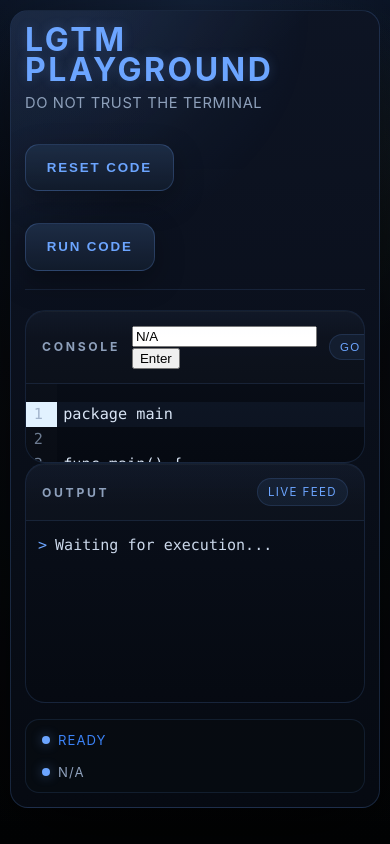
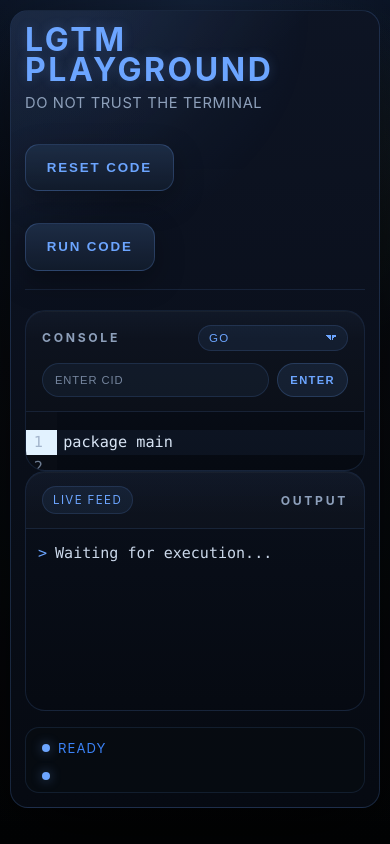
Before and after one commit to mrlouf/ft_lgtm, a React (Vite) app in the folder frontend/: page / in a window 390 px wide. Built offline with nearby package versions, Linux system fonts and the light colour scheme.

Commit message:
display CID in the GUI when run is successful, fetch and load a snippet from a valid CID

```diff
--- a/frontend/src/App.tsx
+++ b/frontend/src/App.tsx
@@ -17,7 +17,7 @@ export default function App() {
     const [output, setOutput] = useState("Waiting for execution...");
     const [status, setStatus] = useState<Status>("Ready");
     const [resetVersion, setResetVersion] = useState(0);
-    const [cid, setCid] = useState("N/A");
+    const [cid, setCid] = useState("");
 
     function handleStatusChange(nextStatus: Status, nextCid: string) {
         setStatus(nextStatus);
@@ -30,7 +30,7 @@ export default function App() {
         setOutput("Waiting for execution...");
         setStatus("Ready");
         setResetVersion((value) => value + 1);
-        setCid("N/A");
+        setCid("");
     }
 
     function handleEnterCID(nextCid: string) {
@@ -67,7 +67,7 @@ export default function App() {
         setOutput("Waiting for execution...");
         setStatus("Ready");
         setResetVersion((value) => value + 1);
-        setCid("N/A");
+        setCid("");
     }
 
     return (
--- a/frontend/src/components/RunButton.tsx
+++ b/frontend/src/components/RunButton.tsx
@@ -10,7 +10,7 @@ type RunButtonProps = {
 
 export default function RunButton({ code, language, onResult, onStatusChange }: RunButtonProps) {
     function handleRun() {
-        onStatusChange("Running", "N/A");
+        onStatusChange("Running", "");
         onResult("Running code...");
 
         fetch("/api/run", {
@@ -30,7 +30,7 @@ export default function RunButton({ code, language, onResult, onStatusChange }:
 
                 if (data.status === "failed") {
 
-                    onStatusChange("Error", "N/A");
+                    onStatusChange("Error", "");
                     onResult(`Error: ${data.error}`);
 
                 } else {
@@ -46,7 +46,7 @@ export default function RunButton({ code, language, onResult, onStatusChange }:
                         onResult(resultOutput);
                     }
 
-                    const sourceCid = data.source_cid || "N/A";
+                    const sourceCid = data.source_cid || "";
                     console.log("Source CID:", sourceCid);
                     onStatusChange("Completed", sourceCid);
 
@@ -55,7 +55,7 @@ export default function RunButton({ code, language, onResult, onStatusChange }:
             })
             .catch((error) => {
                 console.error("Error running code:", error);
-                onStatusChange("Error", "N/A");
+                onStatusChange("Error", "");
                 onResult(`Error running code: ${error.message}`);
             });
     }
--- a/frontend/src/styles/app.css
+++ b/frontend/src/styles/app.css
@@ -165,6 +165,10 @@ body::after {
     border-bottom: 1px solid rgba(108, 165, 255, 0.12);
     background: rgba(255, 255, 255, 0.015);
     flex: 0 0 auto;
+}
+
+.editor-panel .panel-head {
+    flex-wrap: wrap;
 }
 
 .panel-title {
@@ -375,19 +379,107 @@ body::after {
 .language-select {
     appearance: none;
     cursor: pointer;
-    min-width: 138px;
-    padding-right: 28px;
+    min-width: 150px;
+    padding-right: 30px;
     background-image:
         linear-gradient(45deg, transparent 50%, var(--accent) 50%),
         linear-gradient(135deg, var(--accent) 50%, transparent 50%);
     background-position:
-        calc(100% - 16px) 50%,
-        calc(100% - 10px) 50%;
-    background-size: 6px 6px, 6px 6px;
+        calc(100% - 16px) 52%,
+        calc(100% - 10px) 52%;
+    background-size: 5px 5px, 5px 5px;
     background-repeat: no-repeat;
+    transition:
+        transform 140ms ease,
+        border-color 140ms ease,
+        background 140ms ease,
+        box-shadow 140ms ease;
+}
+
+.language-select:hover {
+    transform: translateY(-1px);
+    border-color: rgba(108, 165, 255, 0.42);
+    background-color: rgba(108, 165, 255, 0.14);
 }
 
 .language-select:focus {
+    outline: none;
+    border-color: rgba(108, 165, 255, 0.55);
+    box-shadow: 0 0 0 3px rgba(108, 165, 255, 0.12);
+}
+
+.enter-cid-button {
+    display: inline-flex;
+    align-items: center;
+    gap: 8px;
+    margin-left: auto;
+    min-width: min(460px, 52%);
+}
+
+.enter-cid-button input {
+    width: 100%;
+    min-width: 180px;
+    height: 34px;
+    padding: 0 12px;
+    border: 1px solid rgba(108, 165, 255, 0.14);
+    border-radius: 999px;
+    background: rgba(108, 165, 255, 0.06);
+    color: var(--text);
+    font-size: 0.78rem;
+    letter-spacing: 0.04em;
+    transition:
+        border-color 140ms ease,
+        box-shadow 140ms ease,
+        background 140ms ease;
+}
+
+.enter-cid-button input::placeholder {
+    color: rgba(142, 160, 187, 0.8);
+    text-transform: uppercase;
+    letter-spacing: 0.08em;
+    font-size: 0.7rem;
+}
+
+.enter-cid-button input:focus {
+    outline: none;
+    border-color: rgba(108, 165, 255, 0.45);
+    background: rgba(108, 165, 255, 0.1);
+    box-shadow: 0 0 0 3px rgba(108, 165, 255, 0.12);
+}
+
+.enter-cid-button button {
+    appearance: none;
+    height: 34px;
+    padding: 0 12px;
+    border: 1px solid rgba(108, 165, 255, 0.2);
+    border-radius: 999px;
+    background: rgba(108, 165, 255, 0.1);
+    color: var(--accent);
+    font-size: 0.7rem;
+    font-weight: 700;
+    letter-spacing: 0.12em;
+    text-transform: uppercase;
+    cursor: pointer;
+    transition:
+        transform 140ms ease,
+        border-color 140ms ease,
+        background 140ms ease,
+        box-shadow 140ms ease;
+}
+
+.enter-cid-button button:hover {
+    transform: translateY(-1px);
+    border-color: rgba(108, 165, 255, 0.42);
+    background: rgba(108, 165, 255, 0.16);
+    box-shadow: 0 8px 18px rgba(0, 0, 0, 0.24);
+}
+
+.enter-cid-button button:active {
+    transform: translateY(1px);
+    box-shadow: 0 4px 12px rgba(0, 0, 0, 0.2);
+}
+
+.enter-cid-button button:focus-visible {
     outline: none;
     border-color: rgba(108, 165, 255, 0.55);
     box-shadow: 0 0 0 3px rgba(108, 165, 255, 0.12);
@@ -436,4 +528,23 @@ body::after {
         flex-direction: column;
         align-items: flex-start;
     }
+
+    .enter-cid-button {
+        order: 3;
+        width: 100%;
+        min-width: 0;
+        margin-left: 0;
+    }
+
+    .enter-cid-button input {
+        min-width: 0;
+    }
+
+    .language-select {
+        order: 2;
+    }
+
+    .panel-title {
+        order: 1;
+    }
 }
```
